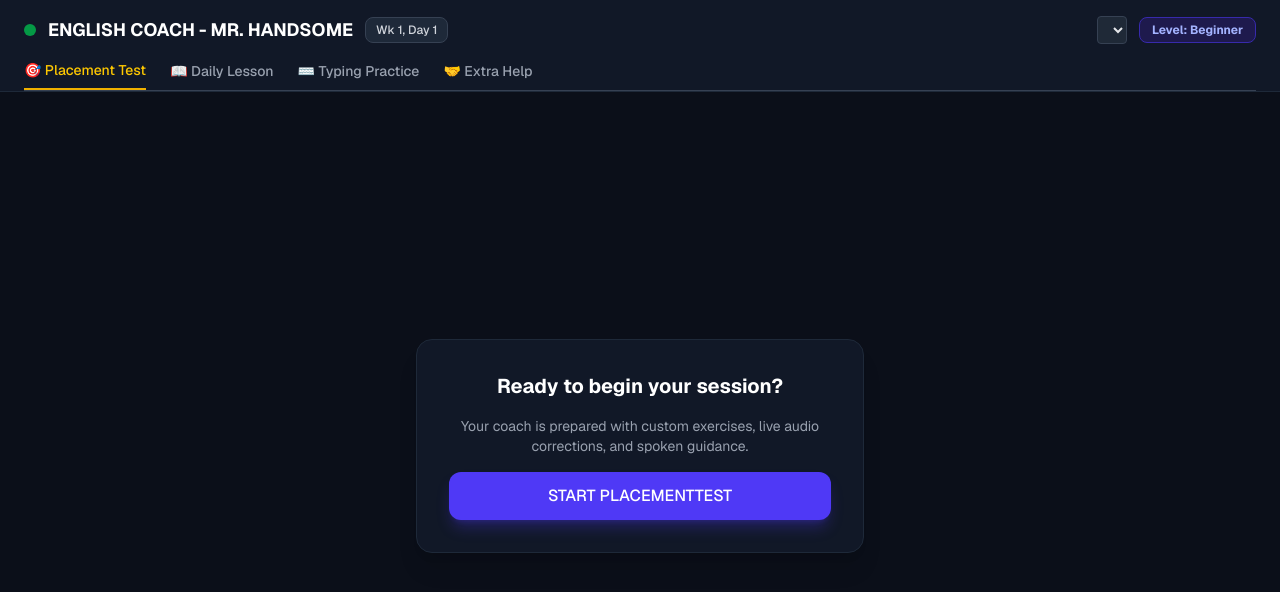
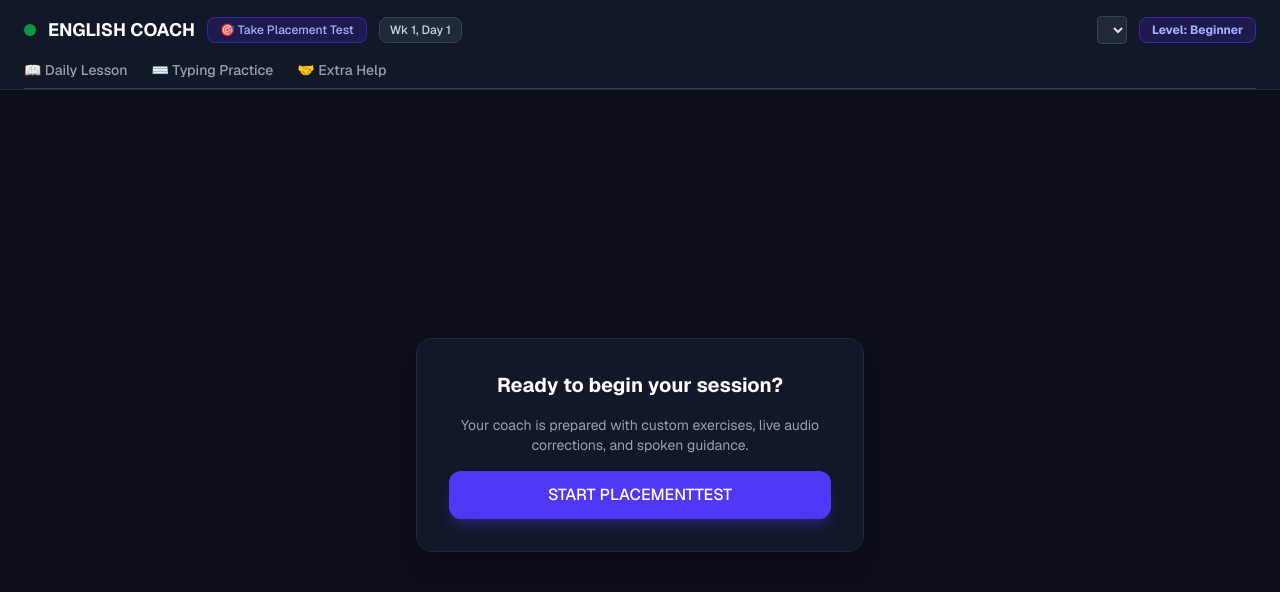
Before and after one commit to kamhasan123/Learn, a Next.js app in the folder english-coach/: page / in a window 1280 px wide. Shown: the top 592 px of the page. Built offline with nearby package versions, Linux system fonts and the light colour scheme.

Commit message:
Update page.tsx

```diff
--- a/english-coach/app/page.tsx
+++ b/english-coach/app/page.tsx
@@ -9,7 +9,7 @@ interface Message {
 }
 
 export default function InteractiveCoachPage() {
-  const [activeTab, setActiveTab] = useState<'curriculum' | 'extraHelp' | 'placementTest' | 'typing'>('placementTest');
+  const [activeTab, setActiveTab] = useState<'curriculum' | 'extraHelp' | 'placementTest' | 'typing'>('curriculum');
   const [sessionActive, setSessionActive] = useState<boolean>(false);
   const [messages, setMessages] = useState<Message[]>([]);
   const [inputText, setInputText] = useState<string>('');
@@ -41,6 +41,7 @@ export default function InteractiveCoachPage() {
       setPlacementCompleted(true);
       setActiveTab('curriculum');
     } else {
+      setPlacementCompleted(false);
       setActiveTab('placementTest');
     }
   }, []);
@@ -258,23 +259,25 @@ export default function InteractiveCoachPage() {
         <div className="flex flex-wrap justify-between items-center mb-4 gap-2">
           <div className="flex items-center space-x-3">
             <span className="w-3 h-3 bg-green-500 rounded-full animate-pulse"></span>
-            <h1 className="text-lg font-bold">ENGLISH COACH - MR. HANDSOME</h1>
+            <h1 className="text-lg font-bold">ENGLISH COACH</h1>
+
+            {/* Placement Button positioned where - MR. HANDSOME used to be */}
+            <button
+              onClick={() => {
+                setActiveTab('placementTest');
+                setSessionActive(false);
+              }}
+              className="px-3 py-1 bg-indigo-950 hover:bg-indigo-900 text-xs text-indigo-300 border border-indigo-700/60 rounded-lg transition font-medium"
+            >
+              {placementCompleted ? '🎯 Retake Placement' : '🎯 Take Placement Test'}
+            </button>
+
             <span className="text-xs px-2.5 py-1 bg-gray-800 border border-gray-700 rounded-lg text-gray-300 font-medium">
               Wk {currentWeek}, Day {currentDay}
             </span>
           </div>
+
           <div className="flex items-center space-x-3">
-            {placementCompleted && (
-              <button
-                onClick={() => {
-                  setActiveTab('placementTest');
-                  setSessionActive(false);
-                }}
-                className="px-3 py-1 bg-gray-800 hover:bg-gray-700 text-xs text-yellow-400 border border-yellow-600/50 rounded-lg transition font-medium"
-              >
-                Retake Placement
-              </button>
-            )}
             <select
               value={selectedVoice}
               onChange={(e) => setSelectedVoice(e.target.value)}
@@ -288,12 +291,8 @@ export default function InteractiveCoachPage() {
           </div>
         </div>
 
+        {/* Navigation Tabs (Placement Tab removed from list as requested) */}
         <div className="flex space-x-6 border-b border-gray-700 overflow-x-auto whitespace-nowrap">
-          {!placementCompleted && (
-            <button onClick={() => { setActiveTab('placementTest'); setSessionActive(false); }} className={`pb-2 text-sm font-medium ${activeTab === 'placementTest' ? 'border-b-2 border-yellow-500 text-yellow-400' : 'text-gray-400'}`}>
-              🎯 Placement Test
-            </button>
-          )}
           <button onClick={() => { setActiveTab('curriculum'); setSessionActive(false); }} className={`pb-2 text-sm font-medium ${activeTab === 'curriculum' ? 'border-b-2 border-indigo-500 text-indigo-400' : 'text-gray-400'}`}>
             📖 Daily Lesson
           </button>
```
